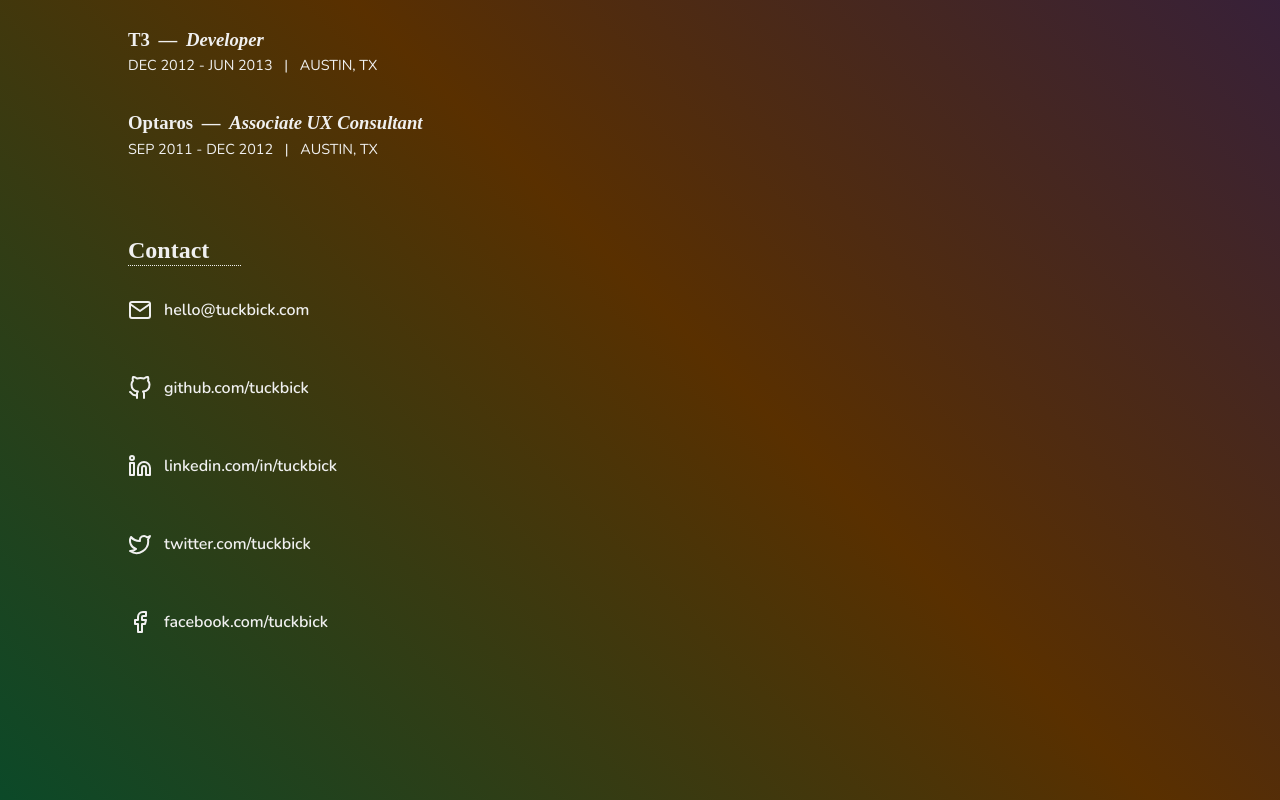
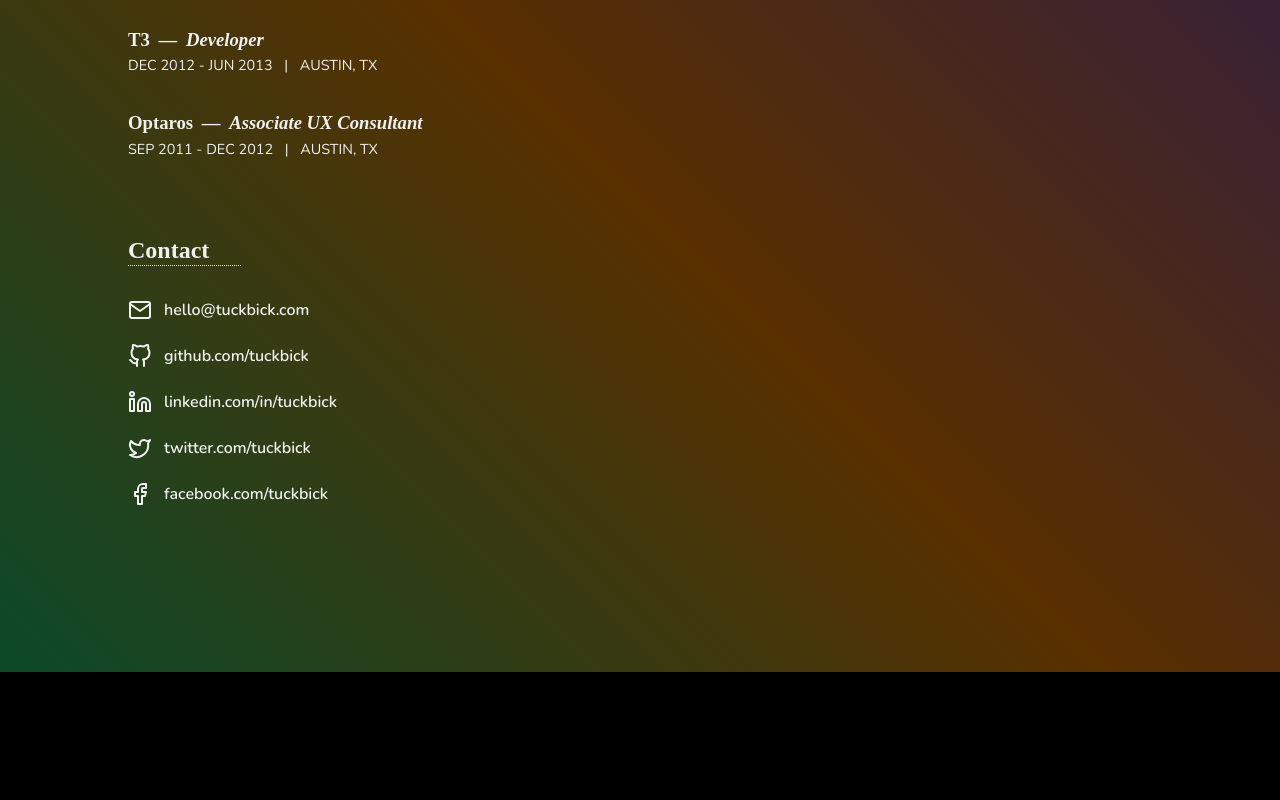
Before and after one commit to tuckbick/tuckbick.com, a React (Vite) app: page / in a window 1280 px wide. Shown: the part 1416-2216 px from the top of the page. After the commit the page ends 2088 px from the top, so only its background shows below. Built offline with nearby package versions, Linux system fonts and the light colour scheme; a web font is replaced by a local one.

Commit message:
fix: adjust contact spacing

```diff
--- a/src/components/SectionListItem/SectionListItem.css
+++ b/src/components/SectionListItem/SectionListItem.css
@@ -1,5 +1,5 @@
 .section-listitem {
-    margin-top: 3rem;
+    margin-top: 1rem;
 
     &:first-child {
         margin-top: 2rem;
--- a/src/content/Projects/Projects.css
+++ b/src/content/Projects/Projects.css
@@ -1,3 +1,11 @@
+#projects .section-listitem {
+    margin-top: 3rem;
+
+    &:first-child {
+        margin-top: 2rem;
+    }
+}
+
 .project-links {
     display: flex;
     gap: 1rem;
```
